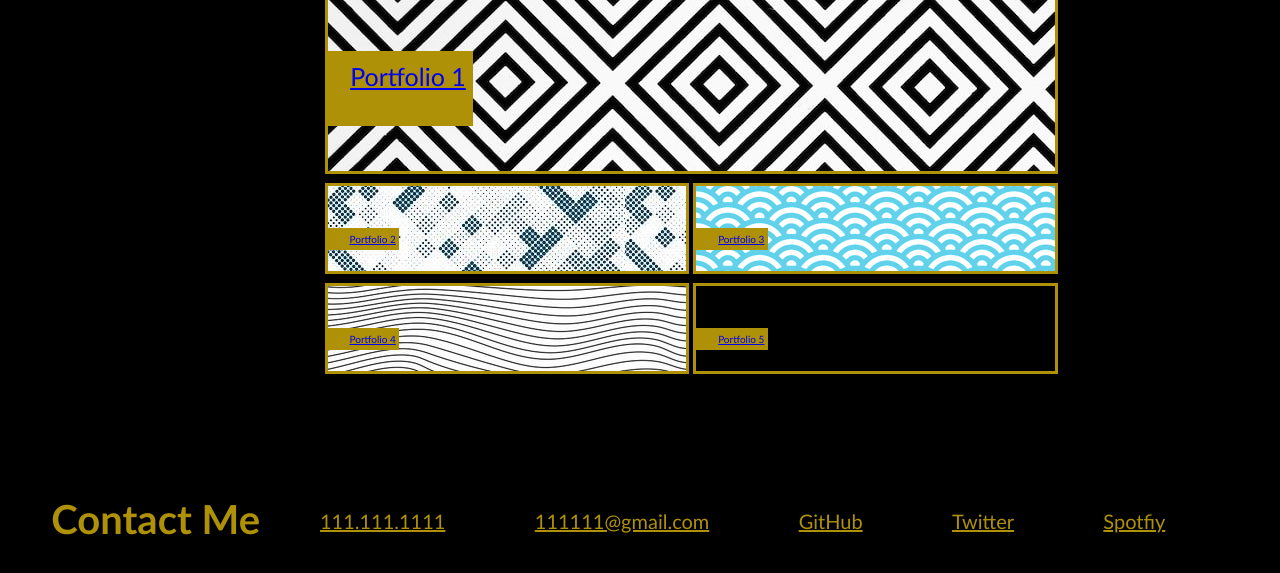
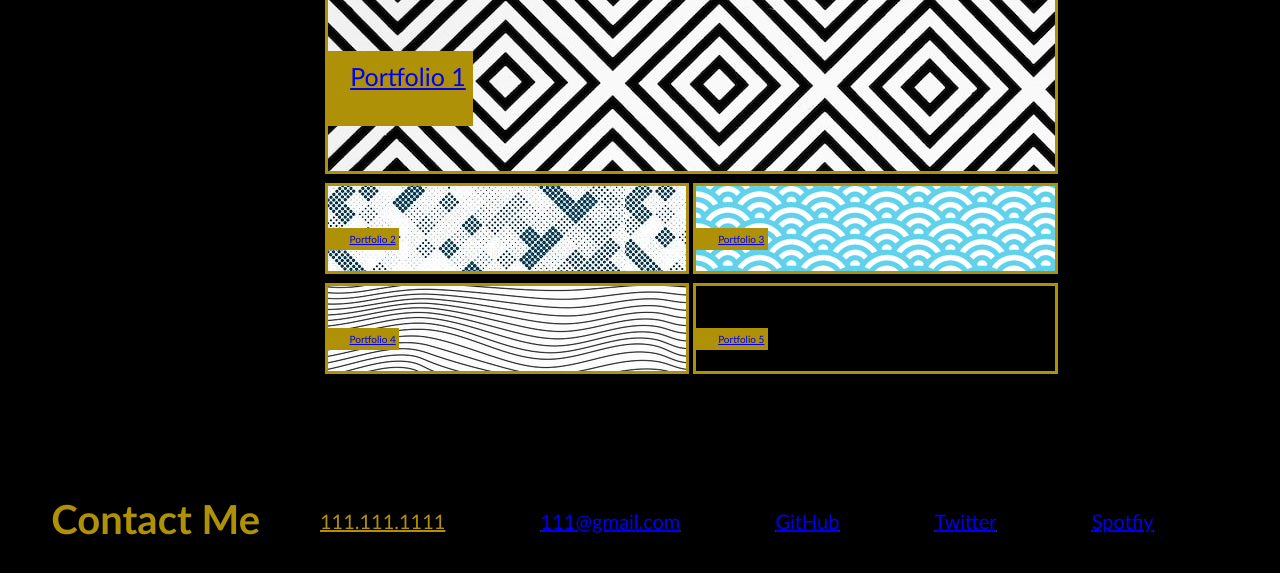
Before and after one commit to Fitzfinoo/WK2-Class-Challenge, a plain HTML site: page index.html in a window 1280 px wide. Shown: the part 706-1279 px from the top of the page. Drawn offline with Linux system fonts and the light colour scheme.

Commit message:
updated files

```diff
--- a/index.html
+++ b/index.html
@@ -74,10 +74,12 @@
     <section class="page-section" id="contact">
       <h5>Contact Me</h5>
       <p>111.111.1111</p>
-      <p>111111@gmail.com</p>
-      <p>GitHub</p>
-      <p>Twitter</p>
-      <p>Spotfiy</p>
+      <p><a href="http://www.google.co.uk/">111@gmail.com</a></p>
+      <p><a href="https://github.com/search?q=fitzfinoo>">GitHub</a></p>
+      <p><a href="https://twitter.com/?lang=en">Twitter</a></p>
+      <p><a
+          href="https://www.spotify.com/uk/premium/?utm_source=uk-en_brand_contextual-desktop_text&utm_medium=paidsearch&utm_campaign=alwayson_eu_uk_performancemarketing_core_brand+contextual-desktop+text+exact+uk-en+google&gclid=EAIaIQobChMIi83JpOGB_AIV1uvtCh1FCwraEAAYAiAAEgLBXfD_BwE&gclsrc=aw.ds">Spotfiy</a>
+      </p>
 
 
 
```
Also changed, not shown: 1 other file.
